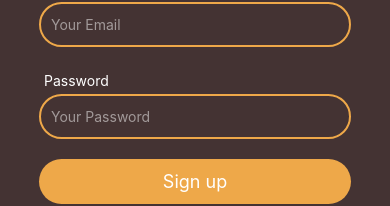
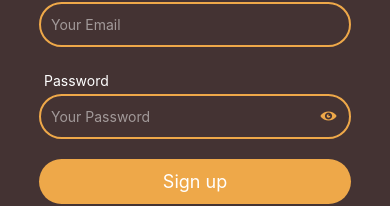
Before and after one commit to Mldamico/spoty-rn, a React Native app: screen / in a window 390 px wide. Shown: the part 379-585 px from the top of the page. Built offline with nearby package versions, Linux system fonts and the light colour scheme.

Commit message:
Password secure toggle and component

```diff
--- a/package.json
+++ b/package.json
@@ -14,6 +14,7 @@
     "react": "18.2.0",
     "react-native": "0.72.7",
     "react-native-reanimated": "^3.5.4",
+    "react-native-vector-icons": "^10.0.2",
     "yup": "^1.3.2"
   },
   "devDependencies": {
@@ -24,6 +25,7 @@
     "@react-native/metro-config": "^0.72.11",
     "@tsconfig/react-native": "^3.0.0",
     "@types/react": "^18.0.24",
+    "@types/react-native-vector-icons": "^6.4.18",
     "@types/react-test-renderer": "^18.0.0",
     "babel-jest": "^29.2.1",
     "babel-plugin-module-resolver": "^5.0.0",
--- a/src/components/form/AuthInputField.tsx
+++ b/src/components/form/AuthInputField.tsx
@@ -1,4 +1,5 @@
 import {
+  Pressable,
   StyleProp,
   StyleSheet,
   Text,
@@ -6,7 +7,7 @@
   View,
   ViewStyle,
 } from 'react-native';
-import React, {FC, useCallback, useEffect} from 'react';
+import React, {FC, ReactNode, useCallback, useEffect} from 'react';
 import AppInput from '@ui/AppInput';
 import colors from '@utils/colors';
 import {useFormikContext} from 'formik';
@@ -26,6 +27,8 @@
   autoCapitalize?: TextInputProps['autoCapitalize'];
   secureTextEntry?: boolean;
   containerStyle?: StyleProp<ViewStyle>;
+  rightIcon?: ReactNode;
+  onRightIconPress?(): void;
 }
 
 const AuthInputField: FC<Props> = ({
@@ -36,6 +39,8 @@
   autoCapitalize,
   secureTextEntry,
   containerStyle,
+  rightIcon,
+  onRightIconPress,
 }) => {
   const inputTransformValue = useSharedValue(0);
   const {handleChange, values, errors, touched, handleBlur} = useFormikContext<{
@@ -74,6 +79,7 @@
         <Text style={styles.label}>{label}</Text>
         <Text style={styles.errorMsg}>{errorMsg}</Text>
       </View>
+      <View>
         <AppInput
           placeholder={placeholder}
           keyboardType={keyboardType}
@@ -83,6 +89,12 @@
           value={values[name]}
           onBlur={handleBlur(name)}
         />
+        {rightIcon ? (
+          <Pressable onPress={onRightIconPress} style={styles.rightIcon}>
+            {rightIcon}
+          </Pressable>
+        ) : null}
+      </View>
     </Animated.View>
   );
 };
@@ -96,6 +108,15 @@
     justifyContent: 'space-between',
     padding: 5,
   },
+  rightIcon: {
+    width: 45,
+    height: 45,
+    position: 'absolute',
+    top: 0,
+    right: 0,
+    justifyContent: 'center',
+    alignItems: 'center',
+  },
   label: {
     color: colors.CONTRAST,
   },
--- /dev/null
+++ b/src/ui/PasswordVisibilityIcon.tsx
@@ -0,0 +1,17 @@
+import React, {FC} from 'react';
+import Icon from 'react-native-vector-icons/Entypo';
+import colors from '@utils/colors';
+
+interface Props {
+  privateIcon: boolean;
+}
+
+const PasswordVisibilityIcon: FC<Props> = ({privateIcon}) => {
+  return privateIcon ? (
+    <Icon name="eye" color={colors.SECONDARY} size={16} />
+  ) : (
+    <Icon name="eye-with-line" color={colors.SECONDARY} size={16} />
+  );
+};
+
+export default PasswordVisibilityIcon;
--- a/src/views/auth/SignUp.tsx
+++ b/src/views/auth/SignUp.tsx
@@ -1,11 +1,11 @@
 import {SafeAreaView, StyleSheet, View} from 'react-native';
-import React from 'react';
+import React, {useState} from 'react';
 import colors from '@utils/colors';
 import AuthInputField from '@components/form/AuthInputField';
 import * as yup from 'yup';
 import Form from '@components/form';
 import SubmitBtn from '@components/form/SubmitBtn';
-
+import PasswordVisibilityIcon from '@ui/PasswordVisibilityIcon';
 const signupSchema = yup.object({
   name: yup
     .string()
@@ -31,6 +31,7 @@
 };
 
 const SignUp = () => {
+  const [secureEntry, setSecureEntry] = useState(true);
   return (
     <SafeAreaView style={styles.container}>
       <Form
@@ -59,8 +60,10 @@
             placeholder="Your Password"
             label="Password"
             autoCapitalize="none"
-            secureTextEntry
+            secureTextEntry={secureEntry}
             containerStyle={styles.marginBottom}
+            rightIcon={<PasswordVisibilityIcon privateIcon={secureEntry} />}
+            onRightIconPress={() => setSecureEntry(!secureEntry)}
           />
           <SubmitBtn title="Sign up" />
         </View>
```
Also changed, not shown: 4 other files (tests, documents, lock files or other folders). Lines whose indentation alone changed are shown as unchanged.
